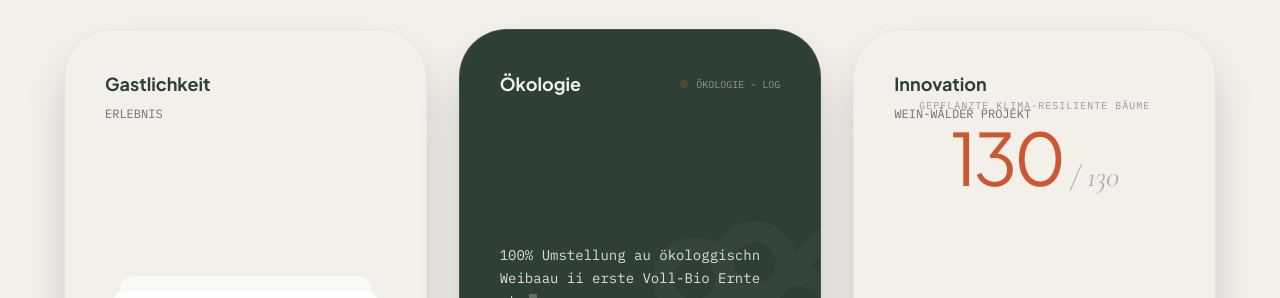
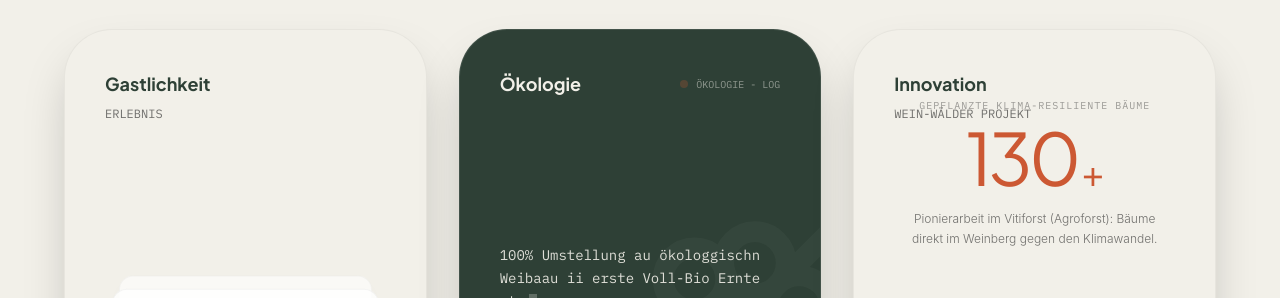
Before and after one commit to AnFe89/WeingutWeb, a React (Vite) app: page / in a window 1280 px wide. Shown: the part 980-1278 px from the top of the page. Built offline with nearby package versions, Linux system fonts and the light colour scheme.

Commit message:
Clarify Wein-Wälder project counter and explanation

```diff
--- a/src/App.tsx
+++ b/src/App.tsx
@@ -474,7 +474,7 @@ export default function App() {
               <span className="font-data text-[10px] uppercase tracking-widest text-charcoal/40 mb-2">
                 {t.features.f3_counter}
               </span>
-              <div className="flex items-baseline gap-2">
+              <div className="flex items-baseline gap-1 mb-4">
                 <motion.span
                   className="font-heading text-6xl md:text-7xl text-accent-clay tracking-tighter"
                   initial={{ opacity: 0, y: 20 }}
@@ -483,10 +483,13 @@ export default function App() {
                 >
                   <CountUpTarget target={130} />
                 </motion.span>
-                <span className="font-drama italic text-3xl text-charcoal/30">
-                  / 130
+                <span className="font-heading text-4xl text-accent-clay">
+                  +
                 </span>
               </div>
+              <p className="text-charcoal/60 text-xs text-center font-light leading-relaxed px-2">
+                Pionierarbeit im Vitiforst (Agroforst): Bäume direkt im Weinberg gegen den Klimawandel.
+              </p>
             </div>
 
             <button className="w-full mt-auto bg-black/5 rounded-full py-4 text-xs font-data font-bold uppercase tracking-widest group-hover:bg-primary-moss group-hover:text-white transition-colors duration-500 relative overflow-hidden z-10">
```
